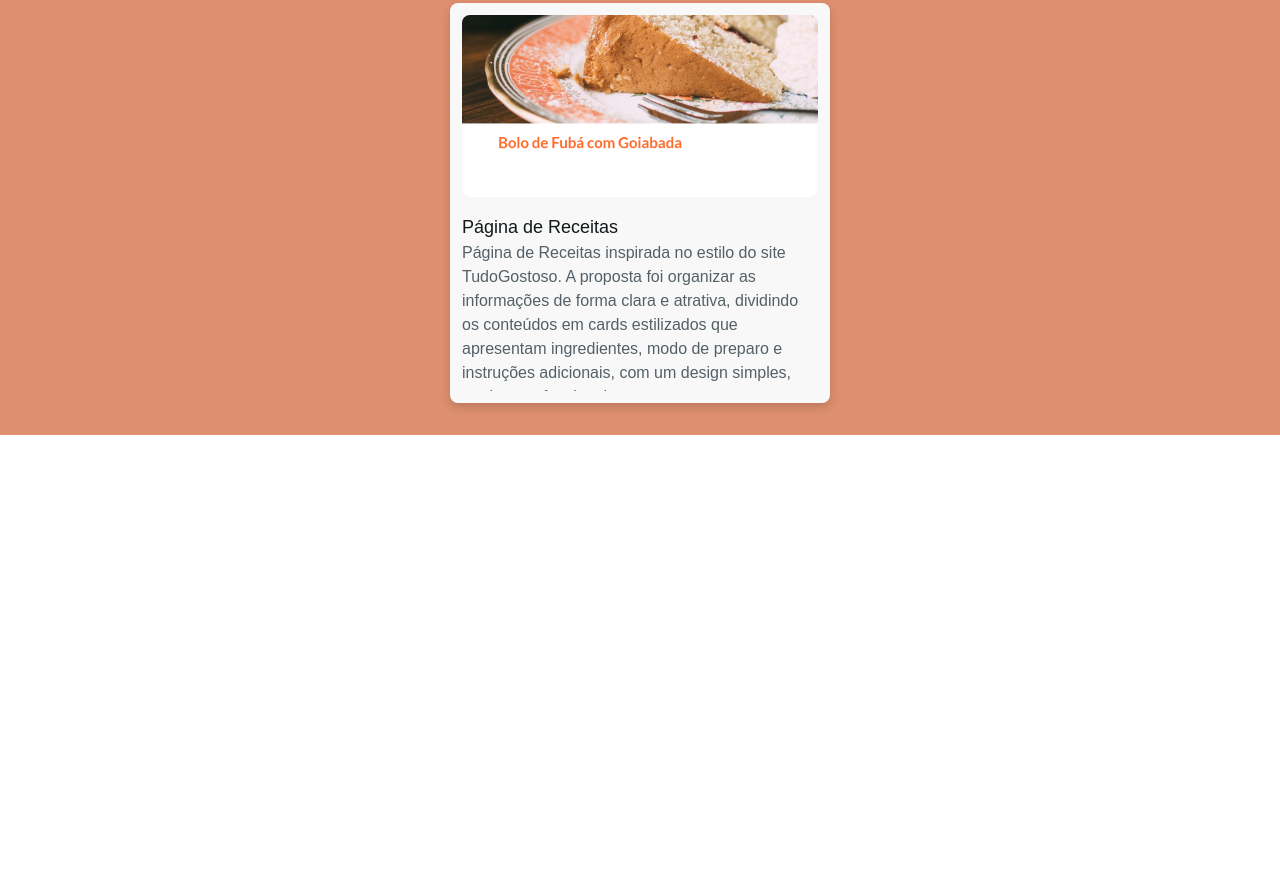
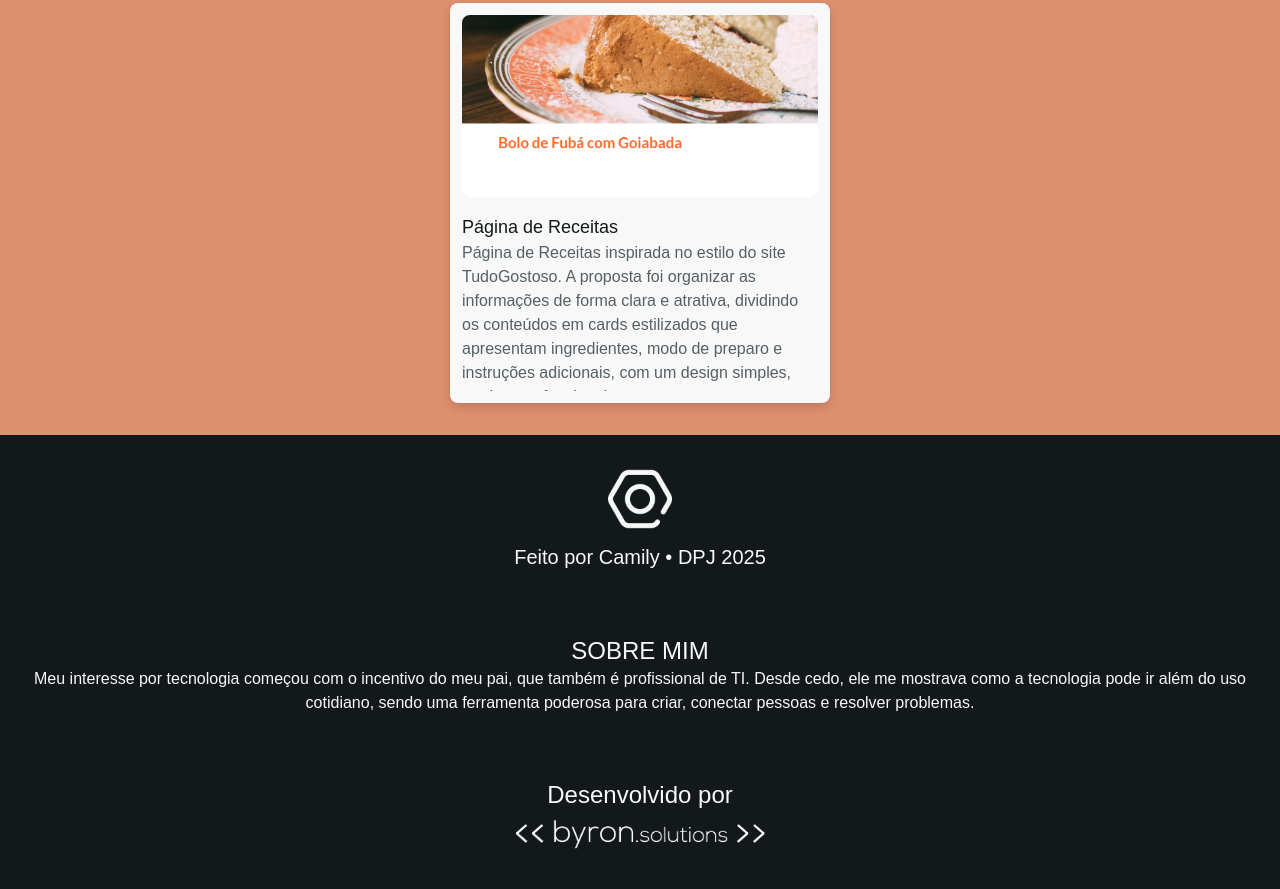
Before and after one commit to cavicf/PortfolioCapacitacao2, a website: page Portfolio/src/index.html in a window 1280 px wide. Shown: the part 1920-2809 px from the top of the page. Before the commit the page ends 2355 px from the top, so only its background shows below. Drawn offline with Linux system fonts and the light colour scheme.

Commit message:
feat:footer

```diff
--- a/Portfolio/src/index.html
+++ b/Portfolio/src/index.html
@@ -81,5 +81,28 @@
         </div>
     </section>
 
+    <footer class="flex flex-col bg-black text-white p-8 gap-16">
+        <div class="flex flex-col gap-16 items-center">
+            <div class="flex flex-col items-center gap-3">
+                <div class="size-16">
+                    <img src="./img/logo.png" alt="logo do portfólio">
+                </div>
+                <p class="text-xl">Feito por Camily • DPJ 2025</p>
+            </div>
+            <div class="text-center gap-2">
+                <h3 class="text-2xl">SOBRE MIM</h3>
+                <p class="text-base">
+                    Meu interesse por tecnologia começou com o incentivo do meu pai, que também é profissional de TI.
+                    Desde cedo, ele me mostrava como a tecnologia pode ir além do uso cotidiano, sendo uma ferramenta poderosa para criar, conectar pessoas e resolver problemas.
+                </p>
+            </div>
+        </div>
+        <div class="flex flex-col items-center">
+            <p class="text-2xl">Desenvolvido por</p>
+            <div class="max-w-[260px]">
+                <img src="./img/byron.png" alt="logo da byron">
+            </div>
+        </div>
+    </footer>
 </body>
 </html>
```
Also changed, not shown: Portfolio/src/img/byron.png (added), Portfolio/src/output.css.
